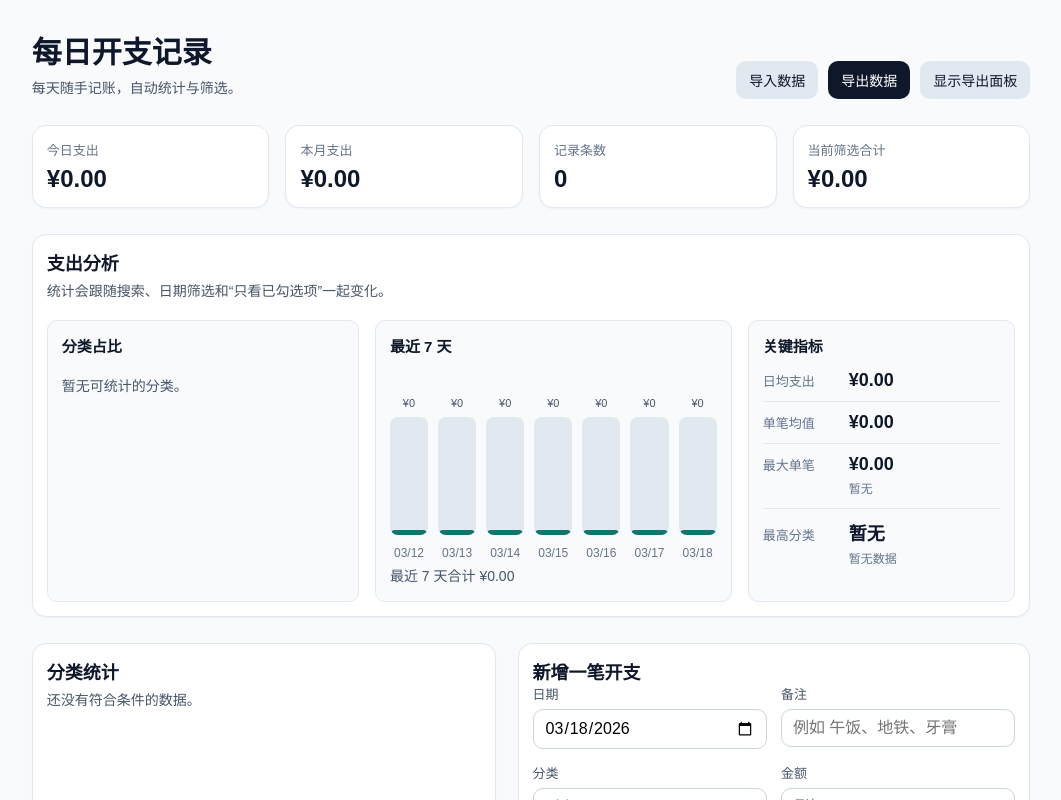
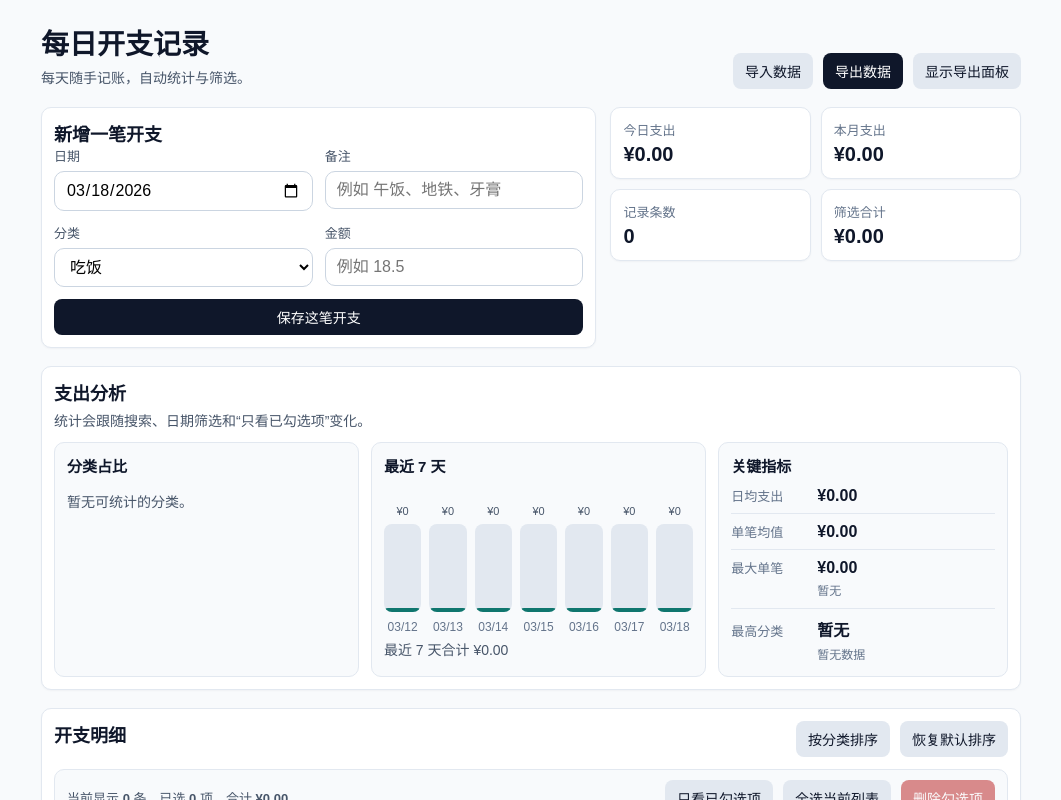
Before and after one commit to Averia729/expense-tracker, a React (Vite) app: page / in a window 1280 px wide. Shown: the top 800 px of the page, without its empty margins (109-1170 px from the left). Built offline with nearby package versions, Linux system fonts and the light colour scheme.

Commit message:
Refine expense tracker layout

```diff
--- a/src/App.tsx
+++ b/src/App.tsx
@@ -372,7 +372,54 @@ export default function App() {
           </div>
         )}
 
-        <div className="stats-grid">
+        <div className="workbench-grid">
+          <div className="card entry-card">
+            <h2>新增一笔开支</h2>
+
+            <div className="form-grid">
+              <div className="field">
+                <label>日期</label>
+                <input type="date" value={date} onChange={(e) => setDate(e.target.value)} />
+              </div>
+              <div className="field">
+                <label>备注</label>
+                <input
+                  placeholder="例如 午饭、地铁、牙膏"
+                  value={note}
+                  onChange={(e) => setNote(e.target.value)}
+                />
+              </div>
+            </div>
+
+            <div className="form-grid">
+              <div className="field">
+                <label>分类</label>
+                <select value={category} onChange={(e) => setCategory(e.target.value)}>
+                  {categories.map((item) => (
+                    <option key={item} value={item}>
+                      {item}
+                    </option>
+                  ))}
+                </select>
+              </div>
+              <div className="field">
+                <label>金额</label>
+                <input
+                  type="number"
+                  placeholder="例如 18.5"
+                  value={amount}
+                  onChange={(e) => setAmount(e.target.value)}
+                />
+              </div>
+            </div>
+
+            <button className="btn full-width" onClick={addExpense}>
+              保存这笔开支
+            </button>
+          </div>
+
+          <div className="summary-panel">
+            <div className="stats-grid compact-stats">
               <div className="card stat-card">
                 <div className="stat-title">今日支出</div>
                 <div className="stat-value">{currency(todayTotal)}</div>
@@ -386,16 +433,18 @@ export default function App() {
                 <div className="stat-value">{expenses.length}</div>
               </div>
               <div className="card stat-card">
-            <div className="stat-title">当前筛选合计</div>
+                <div className="stat-title">筛选合计</div>
                 <div className="stat-value">{currency(filteredTotal)}</div>
+              </div>
+            </div>
           </div>
         </div>
 
         <div className="card analytics-card">
-          <div className="section-head">
+          <div className="section-head compact-head">
             <div>
               <h2>支出分析</h2>
-              <p className="tip">统计会跟随搜索、日期筛选和“只看已勾选项”一起变化。</p>
+              <p className="tip">统计会跟随搜索、日期筛选和“只看已勾选项”变化。</p>
             </div>
           </div>
 
@@ -470,79 +519,6 @@ export default function App() {
                 </div>
               </div>
             </div>
-          </div>
-        </div>
-
-        <div className="top-grid">
-          <div className="card equal-card">
-            <h2>分类统计</h2>
-            <div className="category-list">
-              {categorySummary.length === 0 ? (
-                <p className="muted">还没有符合条件的数据。</p>
-              ) : (
-                categorySummary.map(([name, total]) => {
-                  const grandTotal = filteredExpenses.reduce((sum, item) => sum + item.amount, 0);
-                  const percent = grandTotal === 0 ? 0 : (total / grandTotal) * 100;
-
-                  return (
-                    <div key={name} className="category-item">
-                      <div className="category-row">
-                        <span>{name}</span>
-                        <strong>{currency(total)}</strong>
-                      </div>
-                      <div className="progress">
-                        <div className="progress-bar" style={{ width: `${percent}%` }} />
-                      </div>
-                    </div>
-                  );
-                })
-              )}
-            </div>
-          </div>
-
-          <div className="card equal-card">
-            <h2>新增一笔开支</h2>
-
-            <div className="form-grid">
-              <div className="field">
-                <label>日期</label>
-                <input type="date" value={date} onChange={(e) => setDate(e.target.value)} />
-              </div>
-              <div className="field">
-                <label>备注</label>
-                <input
-                  placeholder="例如 午饭、地铁、牙膏"
-                  value={note}
-                  onChange={(e) => setNote(e.target.value)}
-                />
-              </div>
-            </div>
-
-            <div className="form-grid">
-              <div className="field">
-                <label>分类</label>
-                <select value={category} onChange={(e) => setCategory(e.target.value)}>
-                  {categories.map((item) => (
-                    <option key={item} value={item}>
-                      {item}
-                    </option>
-                  ))}
-                </select>
-              </div>
-              <div className="field">
-                <label>金额</label>
-                <input
-                  type="number"
-                  placeholder="例如 18.5"
-                  value={amount}
-                  onChange={(e) => setAmount(e.target.value)}
-                />
-              </div>
-            </div>
-
-            <button className="btn full-width" onClick={addExpense}>
-              保存这笔开支
-            </button>
           </div>
         </div>
 
--- a/src/styles.css
+++ b/src/styles.css
@@ -24,15 +24,15 @@ textarea {
 .page {
   width: 100%;
   min-height: 100vh;
-  padding: 28px 0 42px;
+  padding: 22px 0 34px;
 }
 
 .container {
-  width: min(78vw, 1120px);
+  width: min(100% - 32px, 980px);
   margin: 0 auto;
   display: flex;
   flex-direction: column;
-  gap: 26px;
+  gap: 18px;
 }
 
 .topbar {
@@ -46,7 +46,7 @@ textarea {
 
 h1 {
   margin: 0;
-  font-size: 30px;
+  font-size: 28px;
 }
 
 h2 {
@@ -67,8 +67,8 @@ h2 {
   width: 100%;
   background: white;
   border: 1px solid #e2e8f0;
-  border-radius: 14px;
-  padding: 14px;
+  border-radius: 10px;
+  padding: 12px;
   box-shadow: 0 1px 2px rgba(15, 23, 42, 0.04);
 }
 
@@ -93,14 +93,15 @@ h2 {
 .stats-grid {
   width: 100%;
   display: grid;
-  gap: 16px;
+  gap: 10px;
   grid-template-columns: repeat(4, minmax(0, 1fr));
 }
 
 .stat-card {
   display: flex;
   flex-direction: column;
-  gap: 6px;
+  gap: 4px;
+  min-height: 72px;
 }
 
 .stat-title {
@@ -109,8 +110,28 @@ h2 {
 }
 
 .stat-value {
-  font-size: 24px;
+  font-size: 20px;
   font-weight: 700;
+  overflow-wrap: anywhere;
+}
+
+.workbench-grid {
+  display: grid;
+  grid-template-columns: minmax(0, 1.15fr) minmax(260px, 0.85fr);
+  gap: 14px;
+  align-items: start;
+}
+
+.entry-card {
+  align-self: start;
+}
+
+.summary-panel {
+  min-width: 0;
+}
+
+.compact-stats {
+  grid-template-columns: repeat(2, minmax(0, 1fr));
 }
 
 .analytics-card {
@@ -121,20 +142,20 @@ h2 {
 
 .analytics-grid {
   display: grid;
-  grid-template-columns: 1.05fr 1.2fr 0.9fr;
-  gap: 16px;
+  grid-template-columns: 1fr 1.1fr 0.95fr;
+  gap: 12px;
 }
 
 .chart-panel {
   min-width: 0;
   border: 1px solid #e2e8f0;
   border-radius: 10px;
-  padding: 14px;
+  padding: 12px;
   background: #f8fafc;
 }
 
 .chart-panel h3 {
-  margin: 0 0 14px;
+  margin: 0 0 10px;
   font-size: 15px;
 }
 
@@ -145,15 +166,15 @@ h2 {
 .bar-chart {
   display: grid;
   grid-template-columns: repeat(7, minmax(0, 1fr));
-  gap: 10px;
+  gap: 8px;
   align-items: end;
-  min-height: 190px;
+  min-height: 148px;
 }
 
 .bar-item {
   display: grid;
-  grid-template-rows: 34px 118px 18px;
-  gap: 7px;
+  grid-template-rows: 30px 88px 16px;
+  gap: 6px;
   min-width: 0;
   text-align: center;
   align-items: end;
@@ -168,7 +189,7 @@ h2 {
 
 .bar-track {
   width: 100%;
-  height: 118px;
+  height: 88px;
   border-radius: 8px;
   background: #e2e8f0;
   display: flex;
@@ -190,7 +211,7 @@ h2 {
 
 .insight-list {
   display: grid;
-  gap: 10px;
+  gap: 8px;
 }
 
 .insight-item {
@@ -199,7 +220,7 @@ h2 {
   gap: 6px 10px;
   align-items: baseline;
   border-bottom: 1px solid #e2e8f0;
-  padding-bottom: 10px;
+  padding-bottom: 8px;
 }
 
 .insight-item:last-child {
@@ -213,7 +234,7 @@ h2 {
 }
 
 .insight-item strong {
-  font-size: 18px;
+  font-size: 16px;
   overflow-wrap: anywhere;
 }
 
@@ -267,9 +288,9 @@ h2 {
 
 .form-grid {
   display: grid;
-  gap: 14px;
+  gap: 12px;
   grid-template-columns: repeat(2, minmax(0, 1fr));
-  margin-bottom: 14px;
+  margin-bottom: 12px;
 }
 
 .field {
@@ -303,8 +324,8 @@ textarea {
   border: none;
   background: #0f172a;
   color: white;
-  border-radius: 10px;
-  padding: 9px 13px;
+  border-radius: 8px;
+  padding: 8px 12px;
   cursor: pointer;
   font-size: 14px;
 }
@@ -343,7 +364,11 @@ textarea {
   gap: 14px;
   align-items: flex-start;
   flex-wrap: wrap;
-  margin-bottom: 16px;
+  margin-bottom: 12px;
+}
+
+.compact-head {
+  margin-bottom: 8px;
 }
 
 .toolbar {
@@ -450,11 +475,7 @@ textarea {
 
 @media (max-width: 1200px) {
   .container {
-    width: min(88vw, 1120px);
-  }
-
-  .stats-grid {
-    grid-template-columns: repeat(2, minmax(0, 1fr));
+    width: min(100% - 32px, 980px);
   }
 
   .analytics-grid {
@@ -464,6 +485,7 @@ textarea {
 
 @media (max-width: 900px) {
   .stats-grid,
+  .workbench-grid,
   .top-grid,
   .form-grid,
   .filter-grid {
```
Lines whose indentation alone changed are shown as unchanged.
